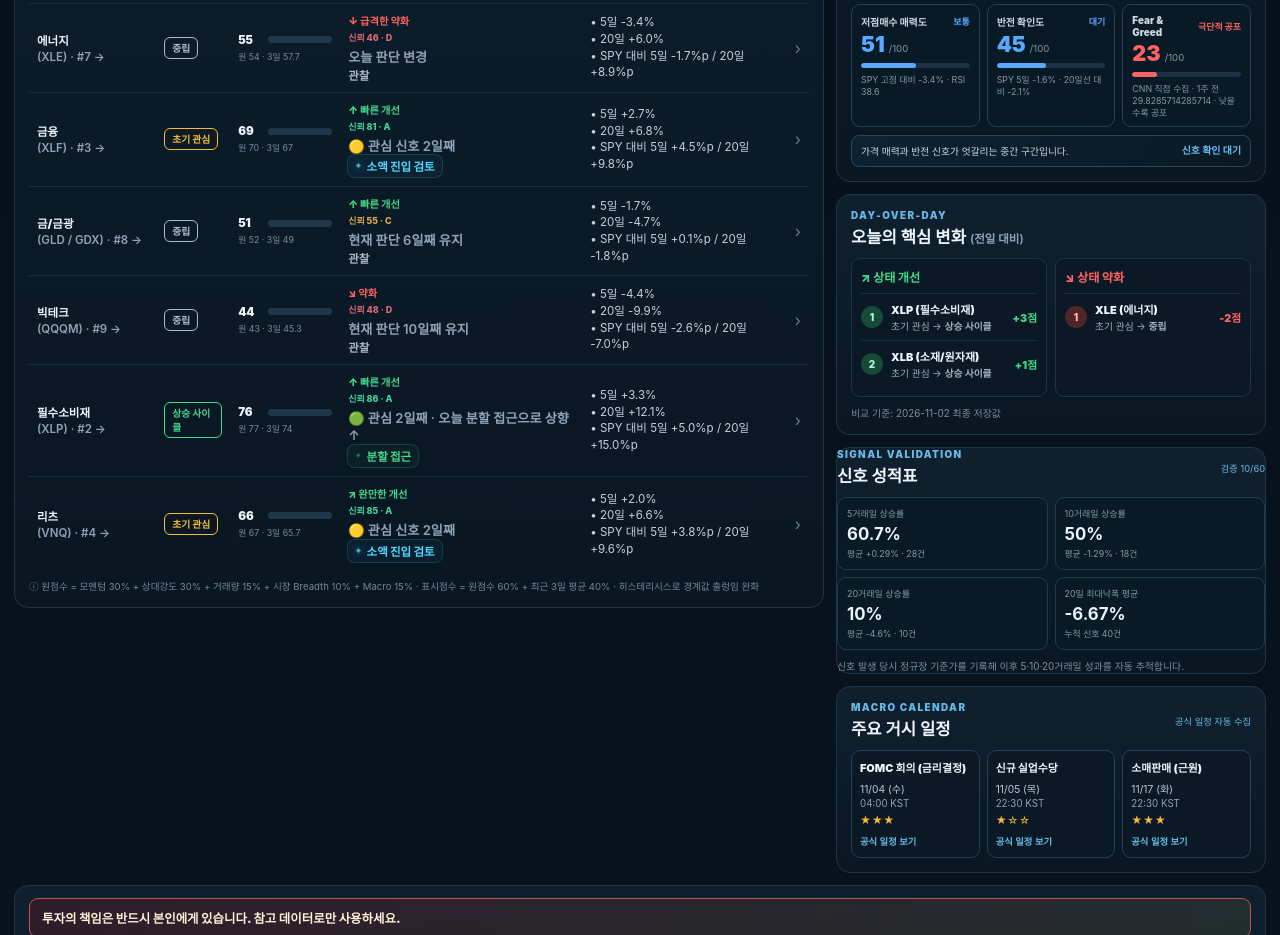
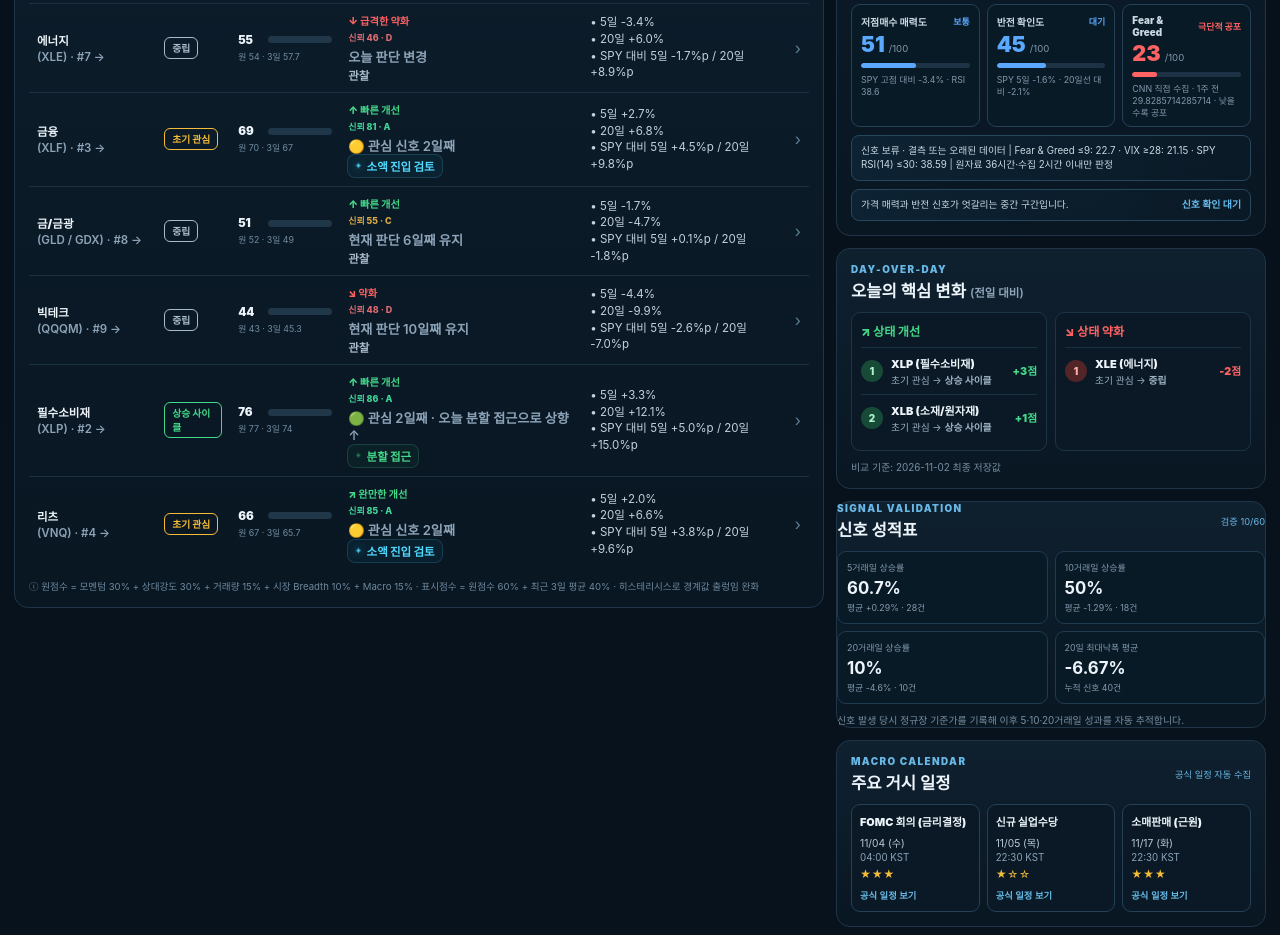
Before and after one commit to real4goon/cycle-radar, a plain HTML site: page index.html in a window 1280 px wide. Shown: the part 1140-2075 px from the top of the page. Drawn offline with Linux system fonts and the light colour scheme.

Commit message:
Add files via upload

```diff
--- a/app.js
+++ b/app.js
@@ -124,7 +124,25 @@ function timingCard(title,obj,kind){
   const width=score===null?0:Math.max(0,Math.min(100,score));
   return `<div class="timing-card ${tone}"><div class="timing-card-top"><span>${escapeHtml(title)}</span><span class="timing-label">${escapeHtml(label)}</span></div><div class="timing-score-row"><b>${score===null?'-':score}</b><span>/100</span></div><div class="timing-meter"><span style="width:${width}%"></span></div><small>${escapeHtml(note)}</small></div>`;
 }
+function renderIntersection(d,now=Date.now()){
+  const t=d.timing||{}, fg=t.fear_greed||{}, m=t.metrics||{}, a=t.source_as_of||{};
+  const values=[fg.score,m.vix,m.spy_rsi14];
+  const numeric=values.every(x=>typeof x==='number'&&Number.isFinite(x));
+  const validValues=numeric&&values[0]>=0&&values[0]<=100&&values[1]>0&&values[1]<=1000&&values[2]>=0&&values[2]<=100;
+  const fresh=(value,hours)=>{
+    if(value===null||value===undefined||value===''||typeof value==='boolean')return false;
+    if(typeof value==='string'&&!/(Z|[+-]\d{2}:\d{2})$/.test(value))return false;
+    const stamp=typeof value==='number'?(value>1e11?value:value*1000):Date.parse(value);
+    return Number.isFinite(stamp)&&now-stamp>=-300000&&now-stamp<=hours*3600000;
+  };
+  const valid=validValues&&fg.available===true&&fresh(d.meta?.updated_at_utc_iso,2)&&[fg.timestamp,a.vix,a.spy_rsi14].every(x=>fresh(x,36));
+  const count=validValues?Number(values[0]<=9)+Number(values[1]>=28)+Number(values[2]<=30):null;
+  const label=!valid?'신호 보류 · 결측 또는 오래된 데이터':count===3?'극단적 공포 3/3 · Telegram 알림 대상':count===2?'관심 신호 2/3 · 웹 표시만':'교집합 '+count+'/3';
+  const detail=['Fear & Greed ≤9','VIX ≥28','SPY RSI(14) ≤30'].map((x,i)=>x+': '+(typeof values[i]==='number'&&Number.isFinite(values[i])?values[i]:'확인 필요')).join(' · ');
+  $('#intersectionSignal').textContent=label+' | '+detail+' | 원자료 36시간·수집 2시간 이내만 판정';
+}
 function renderTiming(d){
+  renderIntersection(d);
   const t=d.timing||{};
   const low=t.low_buy||{};
   const rev=t.reversal||{};
@@ -256,3 +274,6 @@ $$('[data-close-modal]').forEach(x=>x.onclick=closeSourceModal);$$('[data-close-
 $$('.radar-view-tab').forEach(b=>b.onclick=()=>setRadarView(b.dataset.radarView));
 document.addEventListener('keydown',e=>{if(e.key==='Escape'){closeSourceModal();closeSectorModal();}});
 applyUiSettings();loadData();setInterval(updateCountdown,1000);
+
+
+setInterval(()=>{if(lastData)renderIntersection(lastData);},60000);
--- a/index.html
+++ b/index.html
@@ -112,6 +112,7 @@
             <div class="timing-card placeholder"><div>반전 확인도</div><b>-</b><small>데이터 업데이트 후 표시</small></div>
             <div class="timing-card placeholder"><div>Fear &amp; Greed</div><b>-</b><small>데이터 업데이트 후 표시</small></div>
           </div>
+          <div id="intersectionSignal" class="timing-summary" role="status">극단적 공포 교집합: 데이터 확인 중</div>
           <div id="timingSummary" class="timing-summary">저점 매력과 실제 반전 신호를 함께 확인합니다.</div>
         </section>
 
```
Also changed, not shown: 1 other file.
